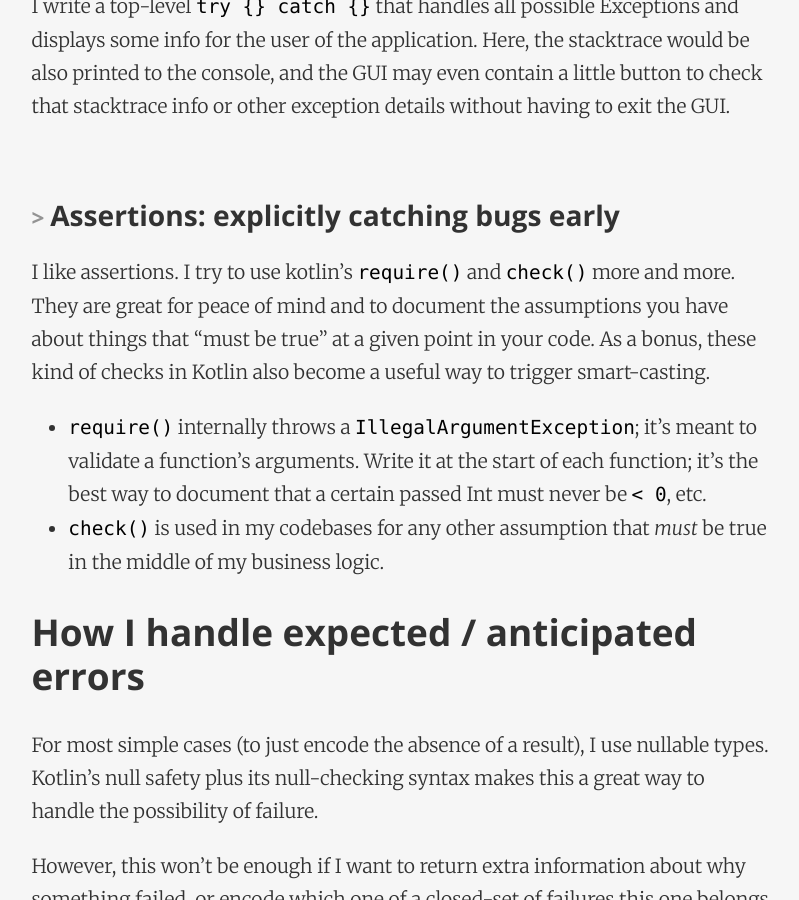
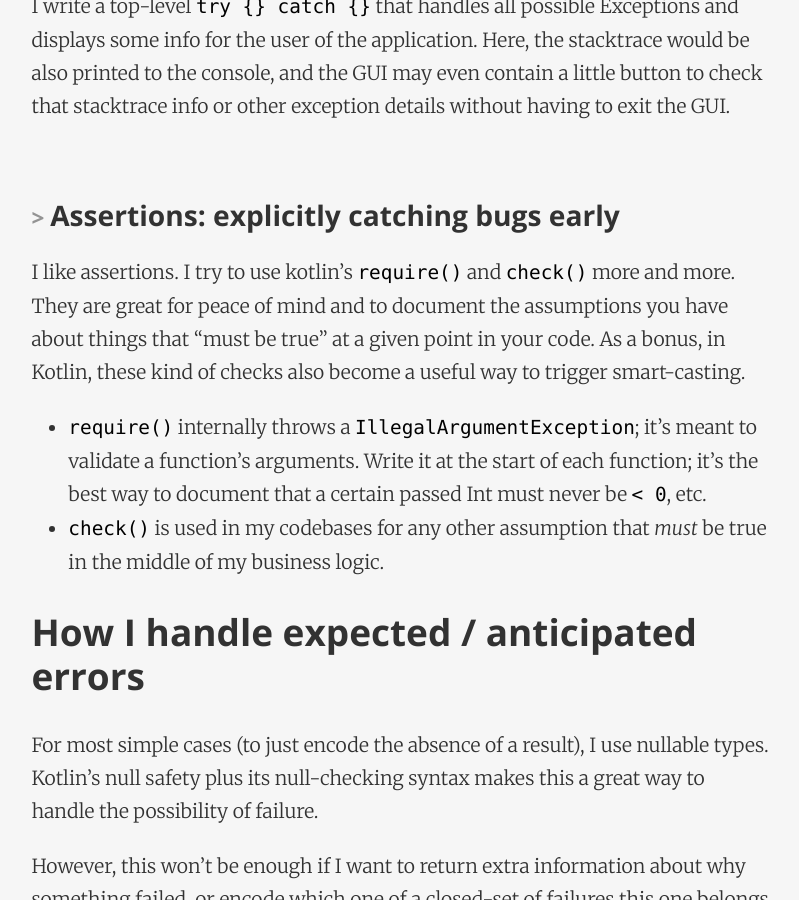
Before and after one commit to dcostap/personal-blog, a Jekyll site: the page built from _programming-notes/2023-11-01-error-handling-in-kotlin.md, in a window 1280 px wide and 900 px high, scrolled down 1306 px. Shown: the whole window, without its empty margins (239-1038 px from the left). Built offline with Jekyll 4.4.1, drawn with Linux system fonts in a browser that asks for light colours; nearby versions of some CDN libraries.

```diff
--- a/_programming-notes/2023-11-01-error-handling-in-kotlin.md
+++ b/_programming-notes/2023-11-01-error-handling-in-kotlin.md
@@ -24,7 +24,7 @@ Here, the stacktrace would be also printed to the console, and the GUI may even
 
 ## Assertions: explicitly catching bugs early
 
-I like assertions. I try to use kotlin's `require()` and `check()` more and more. They are great for peace of mind and to document the assumptions you have about things that "must be true" at a given point in your code. As a bonus, these kind of checks in Kotlin also become a useful way to trigger smart-casting.
+I like assertions. I try to use kotlin's `require()` and `check()` more and more. They are great for peace of mind and to document the assumptions you have about things that "must be true" at a given point in your code. As a bonus, in Kotlin, these kind of checks also become a useful way to trigger smart-casting.
 - `require()` internally throws a `IllegalArgumentException`; it's meant to validate a function's arguments. Write it at the start of each function; it's the best way to document that a certain passed Int must never be `< 0`, etc.
 - `check()` is used in my codebases for any other assumption that _must_ be true in the middle of my business logic.
 
```
